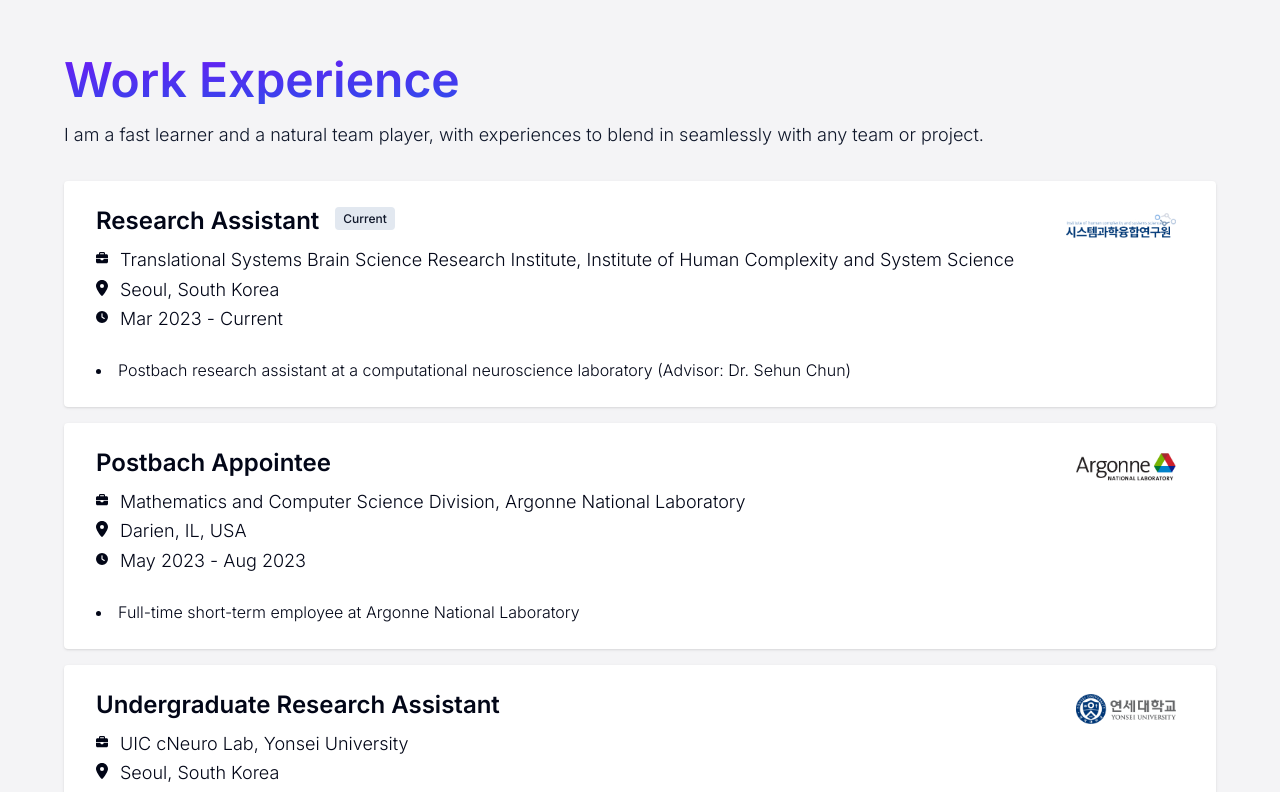
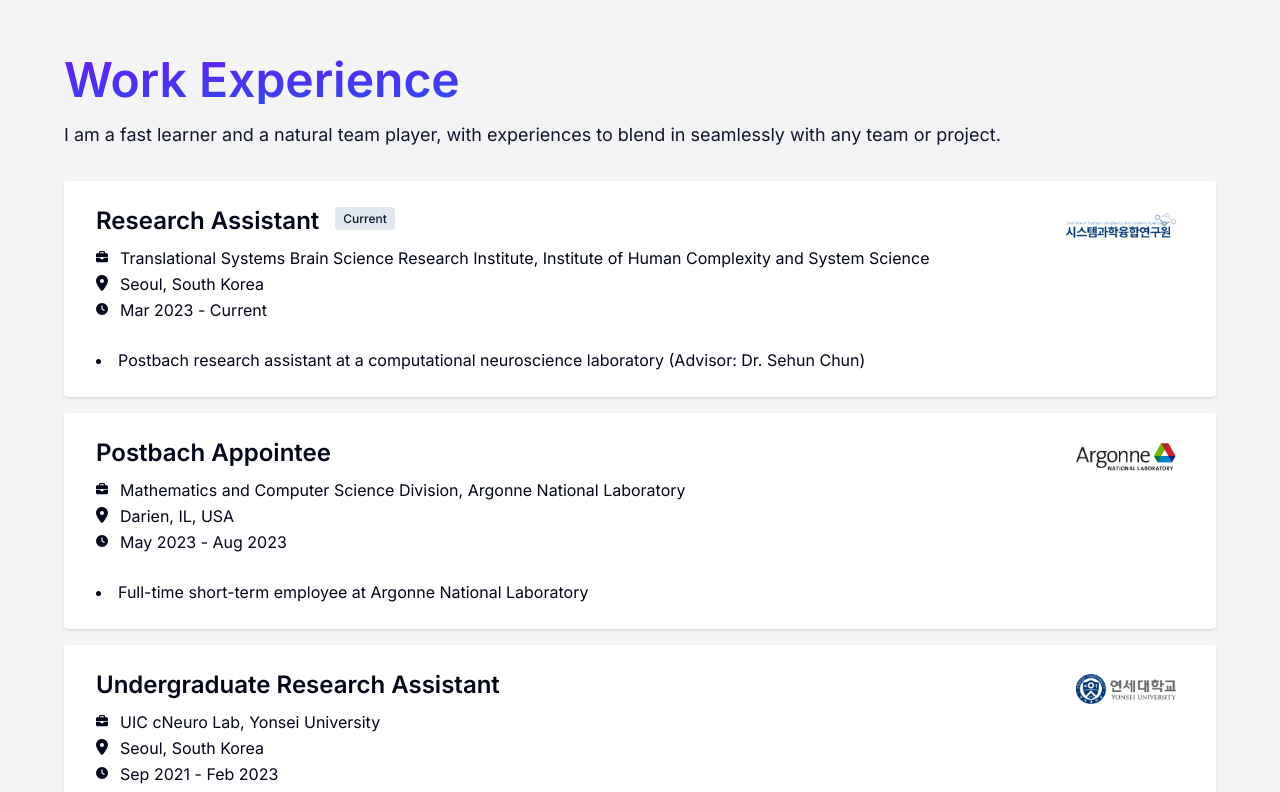
Before and after one commit to seank200/portfolio, a Next.js app: page /en in a window 1280 px wide. Shown: the part 840-1632 px from the top of the page. Built offline with nearby package versions, Linux system fonts and the light colour scheme.

Commit message:
contents/hero, exp, portfolio (WIP)

```diff
--- a/components/contents/Portfolio.tsx
+++ b/components/contents/Portfolio.tsx
@@ -26,6 +26,8 @@ const portfolioDict = createIntlDict(
   },
   {
     PORTFOLIO: '포트폴리오',
+    SUBHEADING:
+      '제가 참여했던 프로젝트들을 소개합니다. 개인적으로 진행한 토이 프로젝트부터 오픈 소스 프로젝트 기여까지 경험하며, 주어진 일을 스스로 끝마치는 책임감부터 여러 사람과 함께 의견을 공유하고 협업하는 법을 배웠습니다. 아래 프로젝트들 모두는 전부 또는 일부를 제가 직접 기획하고 구현한 결과물이며, 단순히 강의 영상을 따라만 한 결과물과 클론 코딩은 포함하지 않았습니다.',
     SIGMATE_DESC: 'NFT 위키 및 커뮤니티 플랫폼',
     POOLINK_DESC: (
       <>
--- a/components/contents/WorkExperience.tsx
+++ b/components/contents/WorkExperience.tsx
@@ -32,7 +32,8 @@ export type ExpItem = {
 
 export const experienceDicts: ExpItem[] = [
   {
-    dict: createIntlDict({
+    dict: createIntlDict(
+      {
         TITLE: 'Research Assistant',
         AFFILIATION:
           'Translational Systems Brain Science Research Institute, Institute of Human Complexity and System Science',
@@ -40,8 +41,8 @@ export const experienceDicts: ExpItem[] = [
         TAGS: ['Current'],
         CONTENTS: [
           <>
-          Postbach research assistant at a computational neuroscience laboratory
-          (Advisor:{' '}
+            Postbach research assistant at a computational neuroscience
+            laboratory (Advisor:{' '}
             <a
               href="https://sites.google.com/site/uicschun/?pli=1"
               target="_blank"
@@ -53,7 +54,27 @@ export const experienceDicts: ExpItem[] = [
             )
           </>,
         ],
-    }),
+      },
+      {
+        TITLE: '연구원',
+        AFFILIATION: '시스템과학융합연구원, 연세대학교',
+        LOCATION: '서울',
+        TAGS: ['현재'],
+        CONTENTS: [
+          <>
+            연세대학교 계산뇌과학연구실 학부 연구원{' '}
+            <a
+              href="https://sites.google.com/site/uicschun/?pli=1"
+              target="_blank"
+              rel="noopener noreferrer"
+              className="hover:underline"
+            >
+              (지도교수: 천세훈 조교수)
+            </a>
+          </>,
+        ],
+      }
+    ),
     logo: { src: HCSSLogo, width: 110, url: 'https://www.hcss.or.kr' },
     startedAt: DateTime.fromObject({ year: 2023, month: 3 }),
   },
--- a/components/home/sections/Hero.tsx
+++ b/components/home/sections/Hero.tsx
@@ -18,7 +18,7 @@ const dict = createIntlDict(
   {
     TITLE_1: '열정 가득한',
     TITLE_2: '백엔드 웹 개발자',
-    SUBTITLE_1: '김영우입니다. 안녕하세요',
+    SUBTITLE_1: '안녕하세요 김영우입니다',
     SUBTITLE_2: '개발과 함께했던 제 시간들을 소개합니다.',
     VIEW_PORTFOLIO: '포트폴리오 살펴보기',
     CONTACT_ME: '연락하기',
@@ -45,7 +45,7 @@ export default function Hero({ lang }: { lang: SupportedLang }) {
             <br />
             <span className="text-gradient">{TITLE_2}</span>
           </h1>
-          <p className="group mb-20 md:mb-28 text-xl md:text-2xl font-light leading-relaxed md:leading-relaxed">
+          <p className="group mb-20 md:mb-28 text-xl md:text-2xl leading-relaxed md:leading-relaxed">
             {SUBTITLE_1}&nbsp;
             <span className="relative transition-transform group-hover:rotate-12">
               👋
--- a/components/home/sections/WorkExperience.tsx
+++ b/components/home/sections/WorkExperience.tsx
@@ -24,19 +24,23 @@ const dict = createIntlDict(
     WORK_EXPERIENCE: 'Work Experience',
     SUBHEADING:
       'I am a fast learner and a natural team player, with experiences to blend in seamlessly with any team or project.',
+    CURRENT: 'Current',
   },
   {
     WORK_EXPERIENCE: '업무 경험',
+    SUBHEADING:
+      '새로운 것을 배움에 즐거움을 느끼고 학습 속도가 빠른 편입니다. 여러 프로젝트 경험을 통해 다양한 팀원과 문화에도 쉽게 적응할 수 있다는 자신감이 있습니다.',
+    CURRENT: '현재',
   }
 );
 
 export default function WorkExperience({ lang }: { lang: SupportedLang }) {
-  const { WORK_EXPERIENCE, SUBHEADING } = dict[lang];
+  const { WORK_EXPERIENCE, SUBHEADING, CURRENT } = dict[lang];
   return (
     <Section id="work-experience" className="relative">
       <Container className="pt-24 flex flex-col">
         <SectionHeading>{WORK_EXPERIENCE}</SectionHeading>
-        <p className="mb-8 text-lg font-light leading-relaxed">{SUBHEADING}</p>
+        <p className="mb-8 text-lg leading-relaxed">{SUBHEADING}</p>
       </Container>
       <Container className="pb-24 flex flex-col" mobilePaddingX="px-0">
         {experienceDicts.map((exp) => {
@@ -47,7 +51,7 @@ export default function WorkExperience({ lang }: { lang: SupportedLang }) {
             | React.ReactNode[]
             | undefined;
           // Format time period
-          const [fStartedAt, fEndedAt] = formatDates(exp);
+          const [fStartedAt, fEndedAt] = formatDates(exp, lang);
 
           return (
             <div
@@ -117,14 +121,14 @@ export default function WorkExperience({ lang }: { lang: SupportedLang }) {
                   label={
                     <>
                       <span>{fStartedAt}</span>&nbsp;-&nbsp;
-                      <span>{fEndedAt || 'Current'}</span>
+                      <span>{fEndedAt || CURRENT}</span>
                     </>
                   }
                   title="Duration"
                 />
               )}
               {CONTENTS && (
-                <ul className="mt-6 list-disc list-inside leading-relaxed text-background-on-variant font-light">
+                <ul className="mt-6 list-disc list-inside leading-relaxed text-background-on-variant">
                   {CONTENTS.map((content, idx) => (
                     <li
                       key={
@@ -146,7 +150,8 @@ export default function WorkExperience({ lang }: { lang: SupportedLang }) {
 }
 
 function formatDates(
-  item: ExpItem
+  item: ExpItem,
+  lang: SupportedLang
 ): [string, string | undefined, string | undefined] {
   const startedAt = item.startedAt.toJSDate();
   const endedAt = item.endedAt?.toJSDate();
@@ -161,11 +166,15 @@ function formatDates(
       formatOptions.year = 'numeric';
       break;
   }
-  const dtFormat = new Intl.DateTimeFormat('en-US', formatOptions);
+  const locale: Record<SupportedLang, string> = {
+    en: 'en-US',
+    kr: 'ko-KR',
+  };
+  const dtFormat = new Intl.DateTimeFormat(locale[lang], formatOptions);
   const fStartedAt = dtFormat.format(startedAt);
   const fEndedAt = endedAt ? dtFormat.format(endedAt) : undefined;
   formatOptions.month = 'numeric';
-  const dtShortFormat = new Intl.DateTimeFormat('en-US', formatOptions);
+  const dtShortFormat = new Intl.DateTimeFormat(locale[lang], formatOptions);
   const fEndedAtShort = endedAt ? dtShortFormat.format(endedAt) : undefined;
 
   return [fStartedAt, fEndedAt, fEndedAtShort];
@@ -183,7 +192,7 @@ function IconLabel({
   url?: string;
 }) {
   const containerClassName =
-    'flex items-start font-light text-lg text-background-on-variant leading-relaxed';
+    'flex items-start text-background-on-variant leading-relaxed';
   const iconClassName = 'mr-3 relative top-1 w-3';
   if (url) {
     return (
```
Lines whose indentation alone changed are shown as unchanged.
